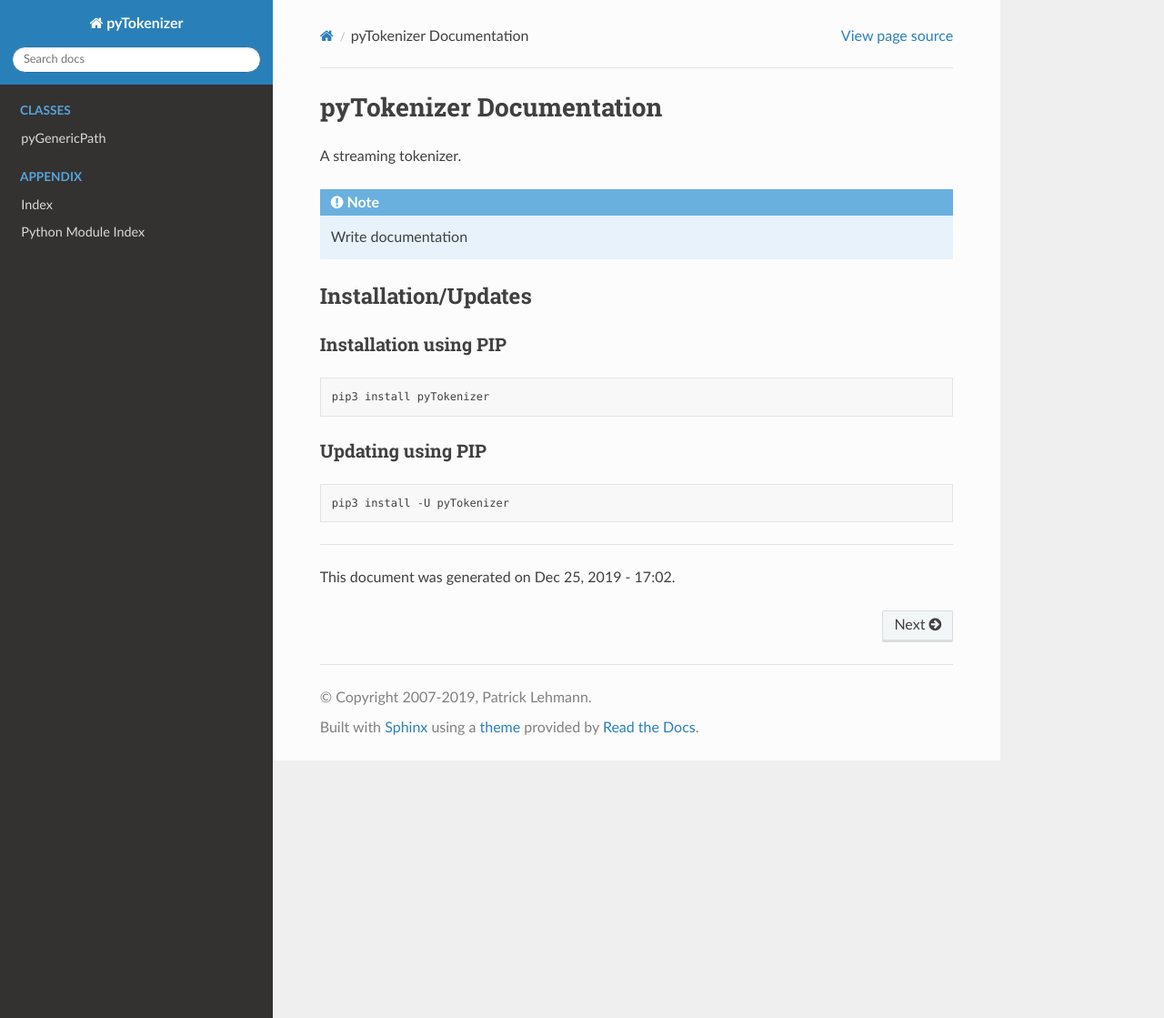
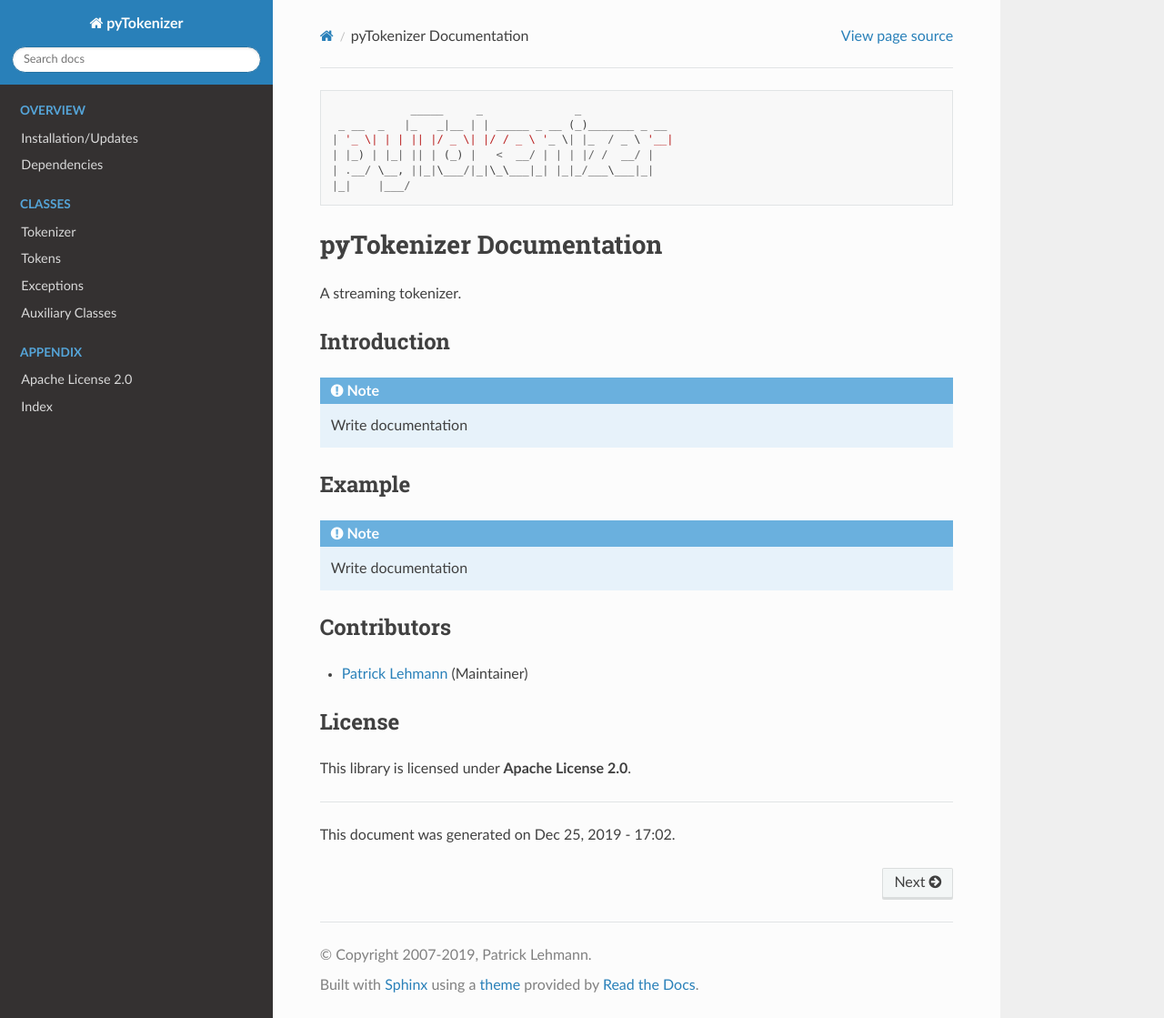
Before and after one commit to Paebbels/pyTokenizer, a Sphinx documentation site: the page built from doc/index.rst, in a window 1280 px wide and 1119 px high. Shown: the whole window at 91% size. Built offline with Sphinx 7.4.7 and the Read the Docs theme 2.0.0, drawn with Linux system fonts in a browser that asks for light colours.

Commit message:
Wrote more documentation.

```diff
--- /dev/null
+++ b/doc/Dependencies.rst
@@ -0,0 +1,4 @@
+Dependencies
+############
+
+*This package has no dependencies.*
--- a/doc/conf.py
+++ b/doc/conf.py
@@ -91,6 +91,13 @@ intersphinx_mapping = {
 
 
 # ==============================================================================
+# Sphinx.Ext.AutoDoc
+# ==============================================================================
+# see: https://www.sphinx-doc.org/en/master/usage/extensions/autodoc.html#configuration
+autodoc_member_order = "bysource"       # alphabetical, groupwise, bysource
+
+
+# ==============================================================================
 # Sphinx.Ext.ExtLinks
 # ==============================================================================
 extlinks = {
--- a/doc/index.rst
+++ b/doc/index.rst
@@ -1,30 +1,47 @@
+.. code-block::
+
+                 _____     _              _
+      _ __  _   |_   _|__ | | _____ _ __ (_)_______ _ __
+     | '_ \| | | || |/ _ \| |/ / _ \ '_ \| |_  / _ \ '__|
+     | |_) | |_| || | (_) |   <  __/ | | | |/ /  __/ |
+     | .__/ \__, ||_|\___/|_|\_\___|_| |_|_/___\___|_|
+     |_|    |___/
+
 pyTokenizer Documentation
 #########################
 
 A streaming tokenizer.
+
+
+
+Introduction
+************
 
 .. note::
 
    Write documentation
 
 
-Installation/Updates
-********************
 
-Installation using PIP
-======================
+Example
+*******
 
-.. code-block:: bash
+.. note::
 
-   pip3 install pyTokenizer
+   Write documentation
 
 
-Updating using PIP
-==================
 
-.. code-block:: bash
+Contributors
+************
 
-   pip3 install -U pyTokenizer
+* `Patrick Lehmann <https://github.com/Paebbels>`_ (Maintainer)
+
+
+License
+*******
+
+This library is licensed under **Apache License 2.0**.
 
 ------------------------------------
 
@@ -34,23 +51,29 @@ Updating using PIP
 
    This document was generated on |docdate|.
 
-.. #
-   toctree::
-   :caption: Domain Specific Paths
+.. toctree::
+   :caption: Overview
    :hidden:
 
-   URL
+   Installation
+   Dependencies
 
 .. toctree::
    :caption: Classes
    :hidden:
 
-   pyTokenizer
+   Tokenizer
+   Tokens
+   Exceptions
+   Auxiliary
 
 
 .. toctree::
    :caption: Appendix
    :hidden:
 
+   License
    genindex
+
+.. #
    py-modindex
--- a/setup.py
+++ b/setup.py
@@ -51,7 +51,7 @@ rtd_url =     "https://" + projectName + ".readthedocs.io/en/latest/"
 
 setuptools.setup(
 	name=projectName,
-	version="1.1.1",
+	version="1.1.2",
 
 	author="Patrick Lehmann",
 	author_email="Paebbels@gmail.com",
```
Also changed, not shown: doc/Auxiliary.rst (added, +13 -0 lines), doc/Exceptions.rst (added, +55 -0 lines), doc/Installation.rst (added, +20 -0 lines), doc/License.rst (added, +136 -0 lines), doc/Tokenizer.rst (added, +10 -0 lines), doc/Tokens.rst (added, +100 -0 lines), doc/pyTokenizer.rst (deleted, +0 -41 lines), pyTokenizer/__init__.py (+10 -4 lines).
